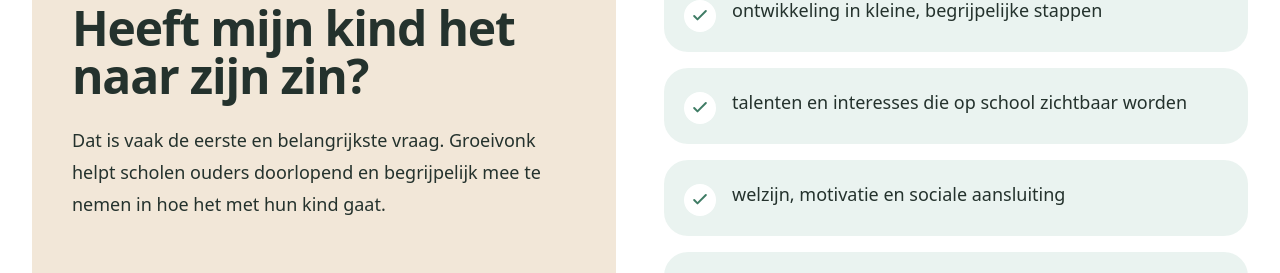
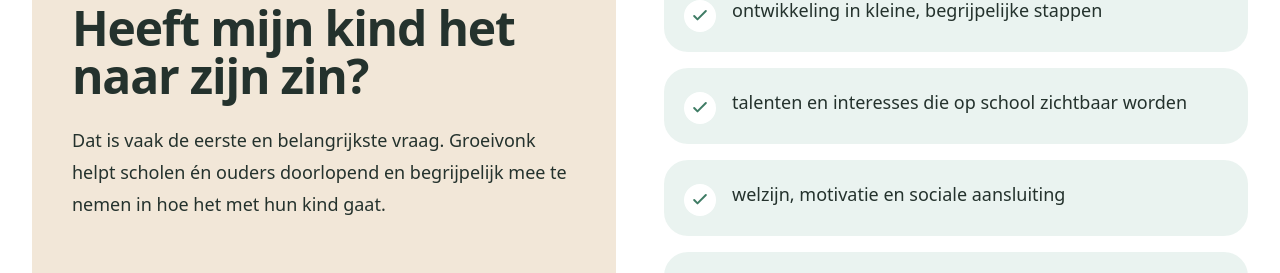
Before and after one commit to Bopstal/GroeiVonk, a Next.js app: page / in a window 1280 px wide. Shown: the part 2440-2713 px from the top of the page. Built offline with nearby package versions, Linux system fonts and the light colour scheme.

Commit message:
typo fix

```diff
--- a/app/page.tsx
+++ b/app/page.tsx
@@ -279,7 +279,7 @@
               Heeft mijn kind het naar zijn zin?
             </h2>
             <p className="mt-6 text-lg leading-8 text-inkt/72">
-              Dat is vaak de eerste en belangrijkste vraag. Groeivonk helpt scholen ouders
+              Dat is vaak de eerste en belangrijkste vraag. Groeivonk helpt scholen én ouders
               doorlopend en begrijpelijk mee te nemen in hoe het met hun kind gaat.
             </p>
           </div>
```
